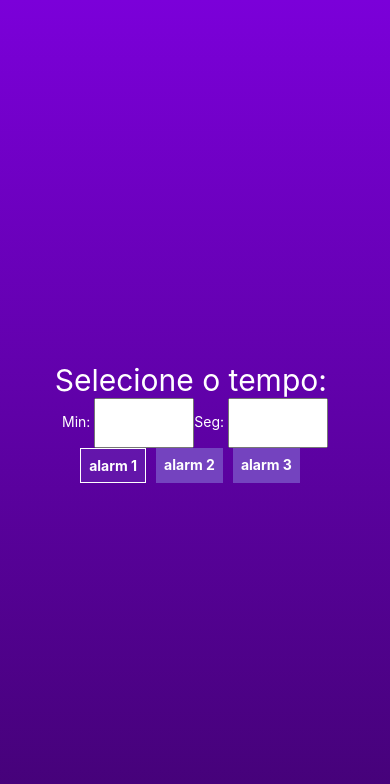
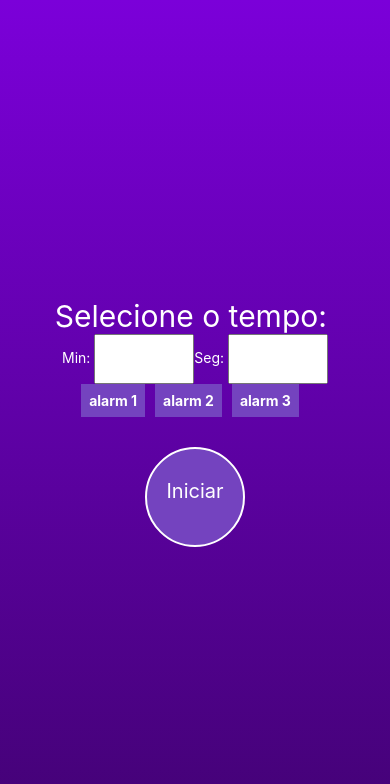
Before and after one commit to DiegoSousaSilva/App-Timer, a React Native app: screen / in a window 390 px wide. Shown: the top 784 px of the page. Built offline with nearby package versions, Linux system fonts and the light colour scheme.

Commit message:
criando botao iniciar

```diff
--- a/App.js
+++ b/App.js
@@ -7,13 +7,14 @@ import {LinearGradient} from 'expo-linear-gradient';
 export default function App() {
 
   console.disableYellowBox=true;
+  const [estado, setEstado] = useState('selecionar')
   const [seconds, setSeconds] = useState(0);
   const [minutes, setMinutes] = useState(0);
 
   const [alarmSound, setAlarmSound] = useState([
     {
       id: 1,
-      selected: true,
+      selected: false,
       sound: 'alarm 1',
       file: 'alarm 1.mp3',
     },
@@ -52,6 +53,7 @@ export default function App() {
     setAlarmSound(alarmsTmp);
   }
 
+  if(estado=='selecionar'){
   return (
     <View style={styles.container}>
       <LinearGradient
@@ -91,6 +93,7 @@ export default function App() {
           onValueChange={(itemValue, itemIndex)=> setSeconds(itemValue)}
           style={{height:50, width:100, color:'#fff'}}
         >
+          <Picker.Item label='0'  value='0' />
           {
             numbers.map(function(val){
               return  <Picker.Item label={val.toString()} value={val.toString()} />
@@ -126,9 +129,25 @@ export default function App() {
 
         }
       </View>
+
+        <TouchableOpacity
+          onPress={()=>{
+            setEstado('iniciar')
+          }}
+          style={styles.btnIniciar}>
+          <Text style={styles.textBtnIniciar}>Iniciar</Text>
+        </TouchableOpacity>
+
       <StatusBar style="auto" />
     </View>
   );
+  }else if(estado == 'iniciar'){
+    return(
+      <View>
+        <Text>Iniciou</Text>
+      </View>
+      )
+}
 }
 
 const styles = StyleSheet.create({
@@ -157,4 +176,21 @@ const styles = StyleSheet.create({
     borderColor:'#fff',
     borderWidth:1,
   },
+
+btnIniciar:{
+  width:100,
+  backgroundColor: 'rgb(116,67,191)',
+  height:100,
+  borderRadius: 50,
+  marginTop:30,
+  borderColor: '#fff',
+  borderWidth:2,
+},
+
+textBtnIniciar:{
+  textAlign:"center",
+  paddingTop:30,
+  color:'#fff',
+  fontSize:20
+}
 });
```
